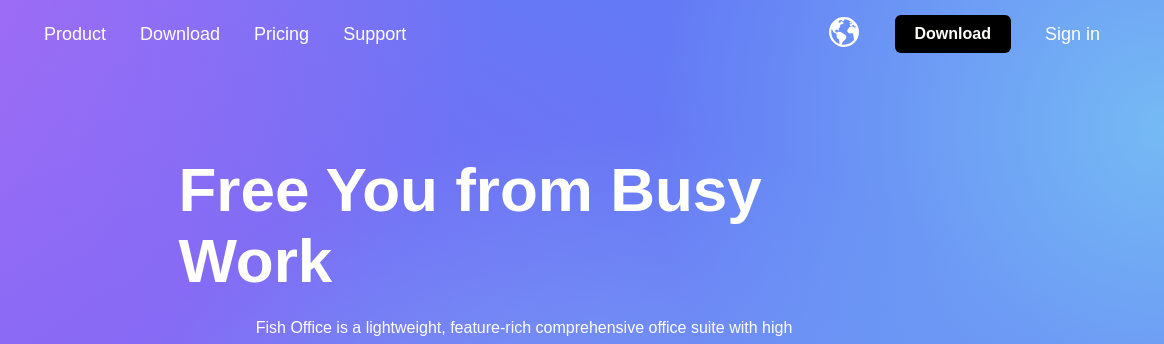
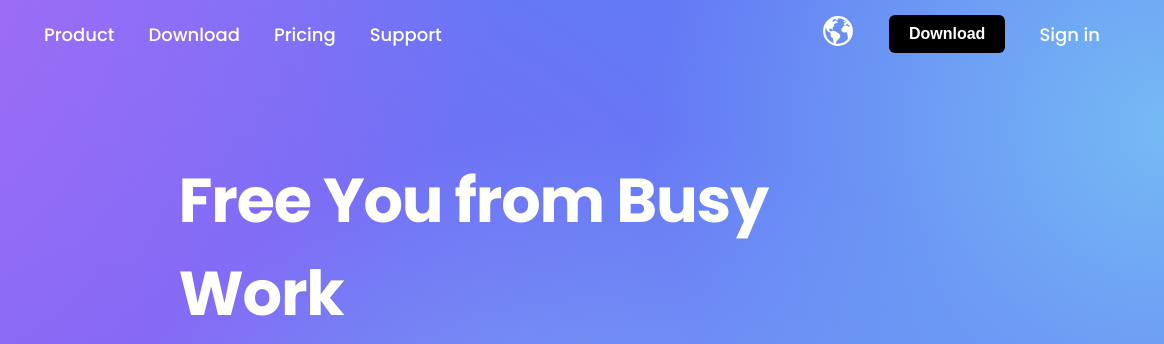
Before and after one commit to Hasan-aga/practice, a plain HTML site: page wps-site/index.html in a window 1280 px wide. Shown: the top 344 px of the page, 116-1280 px from the left. Drawn offline with nearby package versions, Linux system fonts and the light colour scheme.

Commit message:
change font family

```diff
--- a/wps-site/general.css
+++ b/wps-site/general.css
@@ -9,12 +9,13 @@
 }
 
 body {
-  font-family: sans-serif;
+  font-family: "Poppins", sans-serif;
   font-size: 1.8rem;
 }
 
 h1 {
   font-size: 6.2rem;
+  letter-spacing: -1.1px;
   margin-bottom: 2rem;
 }
 
--- a/wps-site/index.html
+++ b/wps-site/index.html
@@ -4,6 +4,13 @@
     <meta charset="UTF-8" />
     <meta http-equiv="X-UA-Compatible" content="IE=edge" />
     <meta name="viewport" content="width=device-width, initial-scale=1.0" />
+
+    <link rel="preconnect" href="https://fonts.googleapis.com" />
+    <link rel="preconnect" href="https://fonts.gstatic.com" crossorigin />
+    <link
+      href="https://fonts.googleapis.com/css2?family=Poppins:wght@400;500;600;700&display=swap"
+      rel="stylesheet"
+    />
 
     <link rel="stylesheet" href="./general.css" />
     <link rel="stylesheet" href="./style.css" />
```
